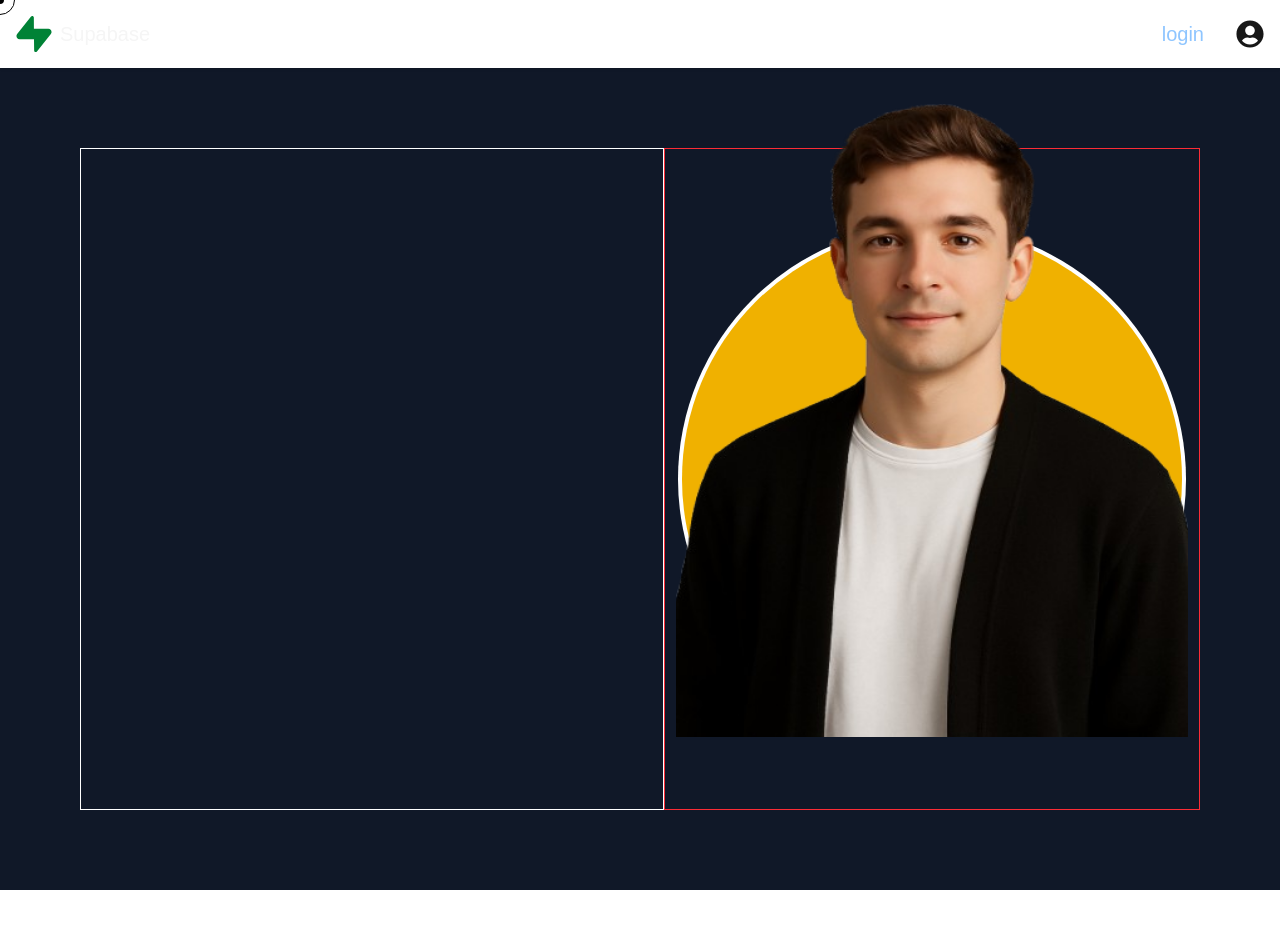
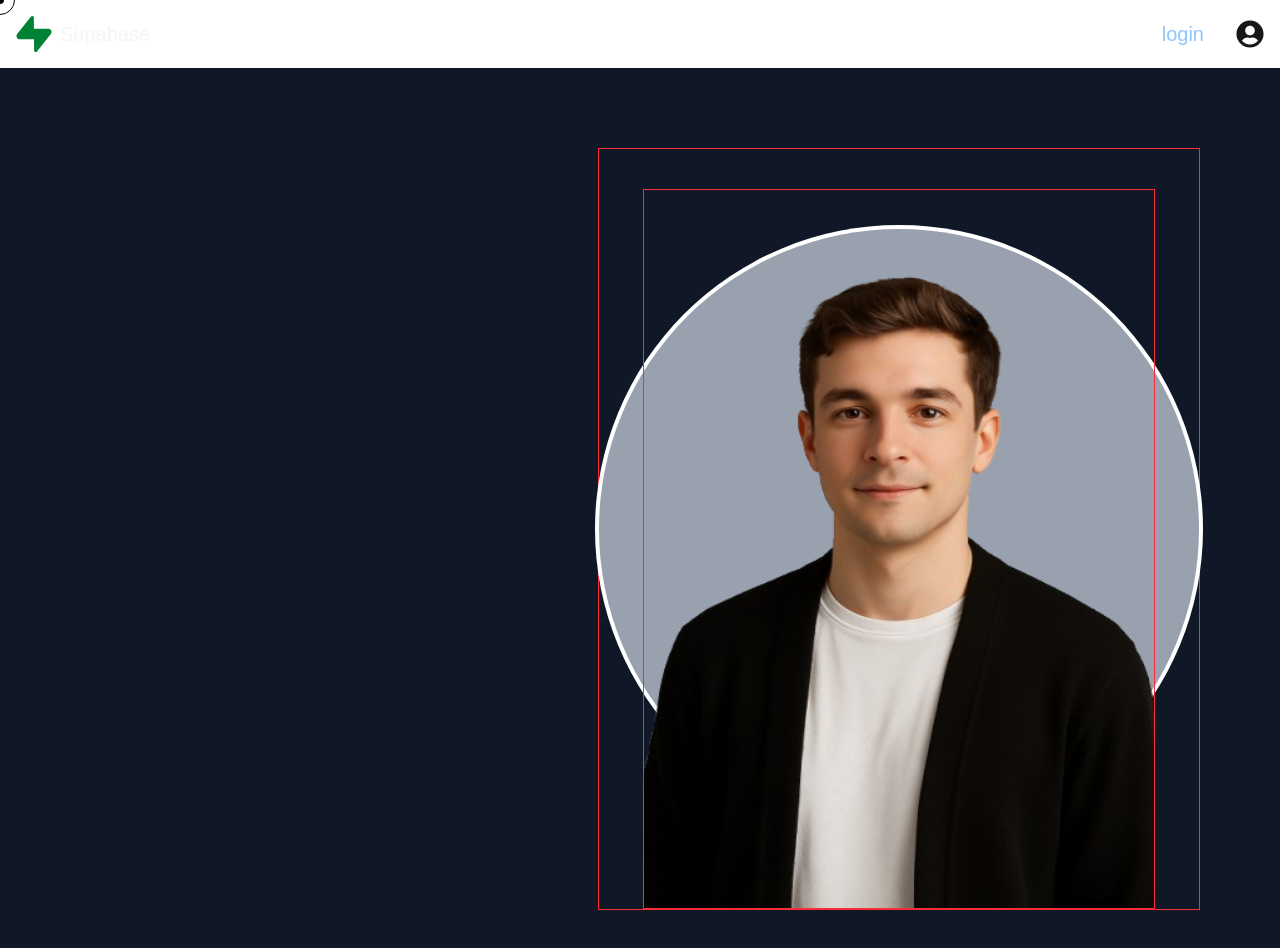
Before and after one commit to Indranildhar/Next-Js-Supabase, a Next.js app: page /home in a window 1280 px wide. Shown: the top 948 px of the page. Before the commit the page ends 890 px from the top, so only its background shows below. Built offline with nearby package versions, Linux system fonts and the light colour scheme.

Commit message:
hero section code modify

```diff
--- a/components/Hero/Hero.jsx
+++ b/components/Hero/Hero.jsx
@@ -6,7 +6,7 @@ export default function Hero() {
   return (
     <div className='min-h-screen flex flex-col md:flex-row bg-gray-900 text-white md:p-20'>
         <motion.div
-            className="flex-1 space-y-6 px-6 py-10 border border-white"
+            className="flex-1 space-y-6 px-6 py-10 "
             initial={{ opacity: 0, x: -50 }}
             animate={{ opacity: 1, x: 0 }}
             transition={{ duration: 0.8 }}
@@ -15,17 +15,17 @@ export default function Hero() {
         </motion.div>
 
         <motion.div
-          className="flex-1 mt-20 md:mt-0 flex justify-center border border-red-500 relative md:py-20"
+          className="flex-1 mt-20 md:mt-0 flex justify-center  relative md:py-20 border border-red-500"
           initial={{ opacity: 0, scale: 0.8 }}
           animate={{ opacity: 1, scale: 1 }}
           transition={{ duration: 0.8, delay: 0.3 }}
         >
-          <div className='w-64 h-64 md:w-80 md:h-80 xl:w-[500px] xl:h-[500px] rounded-full bg-yellow-500 overflow-hidden relative ring-4 ring-white'>
+          <div className='size-64 md:size-80 xl:size-[600px] rounded-full bg-gray-400 overflow-hidden relative ring-4 ring-white'>
 
 
           </div>
 
-          <div className='w-[300px] h-[450px]  md:w-[512px] md:h-[720px] absolute  -translate-y-[10%] bottom-0 '>
+          <div className='w-[300px] h-[450px]  md:w-[512px] md:h-[720px] absolute   bottom-0 border border-red-500'>
             <Image
               src={'/image/hero.png'}
               fill
```
